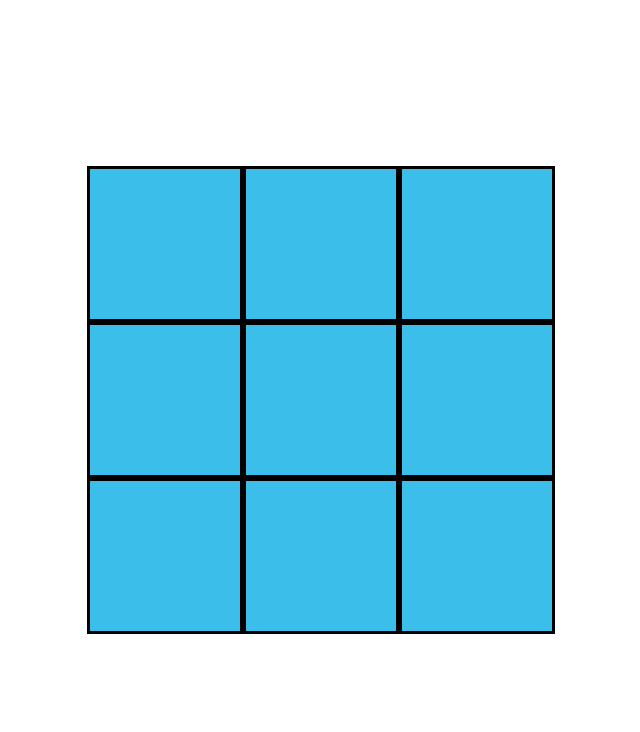
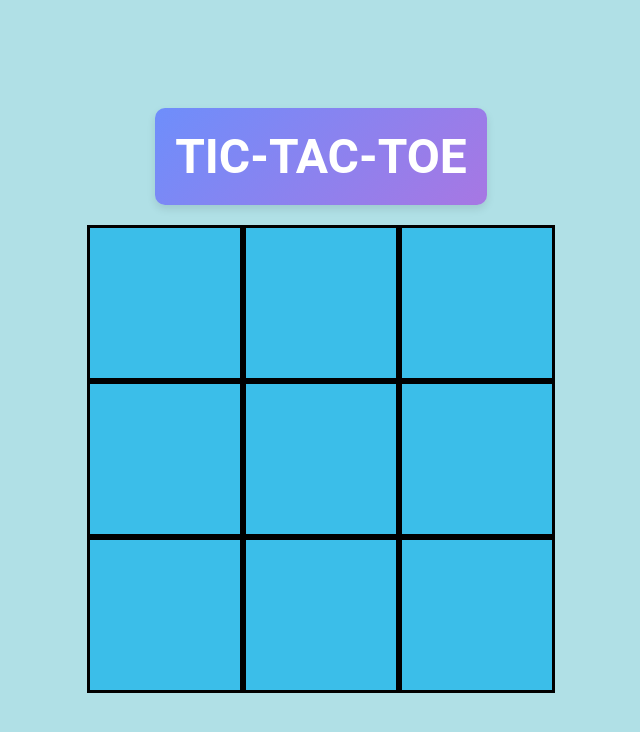
Before and after one commit to hh-pixel/First-Website, a plain HTML site: page tictactoe.html in a window 1280 px wide. Shown: the whole page, without its empty margins (319-959 px from the left). Drawn offline with Linux system fonts and the light colour scheme.

Commit message:
renamed index.html

```diff
--- a/tictactoe.css
+++ b/tictactoe.css
@@ -1,27 +1,43 @@
 body {
     display: flex;
+    flex-direction: column;
     justify-content: center;
     align-items: center;
     height: 100vh;
     margin: 0;
+    font-family: 'Roboto', sans-serif;
+}
+
+.header {
+    font-size: 48px;
+    font-weight: bold;
+    margin-bottom: 20px;
+    text-align: center;
+    background: linear-gradient(135deg, rgb(110, 142, 251), rgb(167, 119, 227));
+    color: white;
+    padding: 20px;
+    border-radius: 10px;
+    box-shadow: 0 4px 8px rgba(0, 0, 0, 0.1);
+}
+
+.row {
+    display: flex;
 }
 
 .box {
     display: flex;
+    justify-content: center;
+    align-items: center;
     width: 150px;
     height: 150px;
     background-color: rgb(59, 190, 233);
     border: 3px solid rgb(0,0,0);
+    cursor: pointer;
+    position: relative;
+}
 
-
-}.X-logo{
-    display: flex;
-    justify-content: center;
-    align-items: center;
-
-
-
-
-
-
+.box img {
+    max-width: 100%;
+    max-height: 100%;
+    object-fit: contain;
 }
--- a/tictactoe.html
+++ b/tictactoe.html
@@ -3,12 +3,15 @@
 <head>
     <meta charset="UTF-8">
     <meta name="viewport" content="width=device-width, initial-scale=1.0">
-    <title>Document</title>
+    <title>Tic-Tac-Toe</title>
     <link rel="stylesheet" href="tictactoe.css">
     <link rel="icon" href="images/dxw.jpeg" type="jpeg"> <!-- Favicon link -->
+    <body style="background-color:powderblue;">
 </head>
-
 <body>
+    <header class="header">
+        TIC-TAC-TOE
+    </header>
     <div class="row">
         <div class="box" id="1"></div>
         <div class="box" id="2"></div>
@@ -23,7 +26,6 @@
         <div class="box" id="7"></div>
         <div class="box" id="8"></div>
         <div class="box" id="9"></div>
-
     </div>
     <script src="tictactoe.js"></script>
 </body>
```
Also changed, not shown: index.html (renamed from homepage.html). Lines whose indentation alone changed are shown as unchanged.
